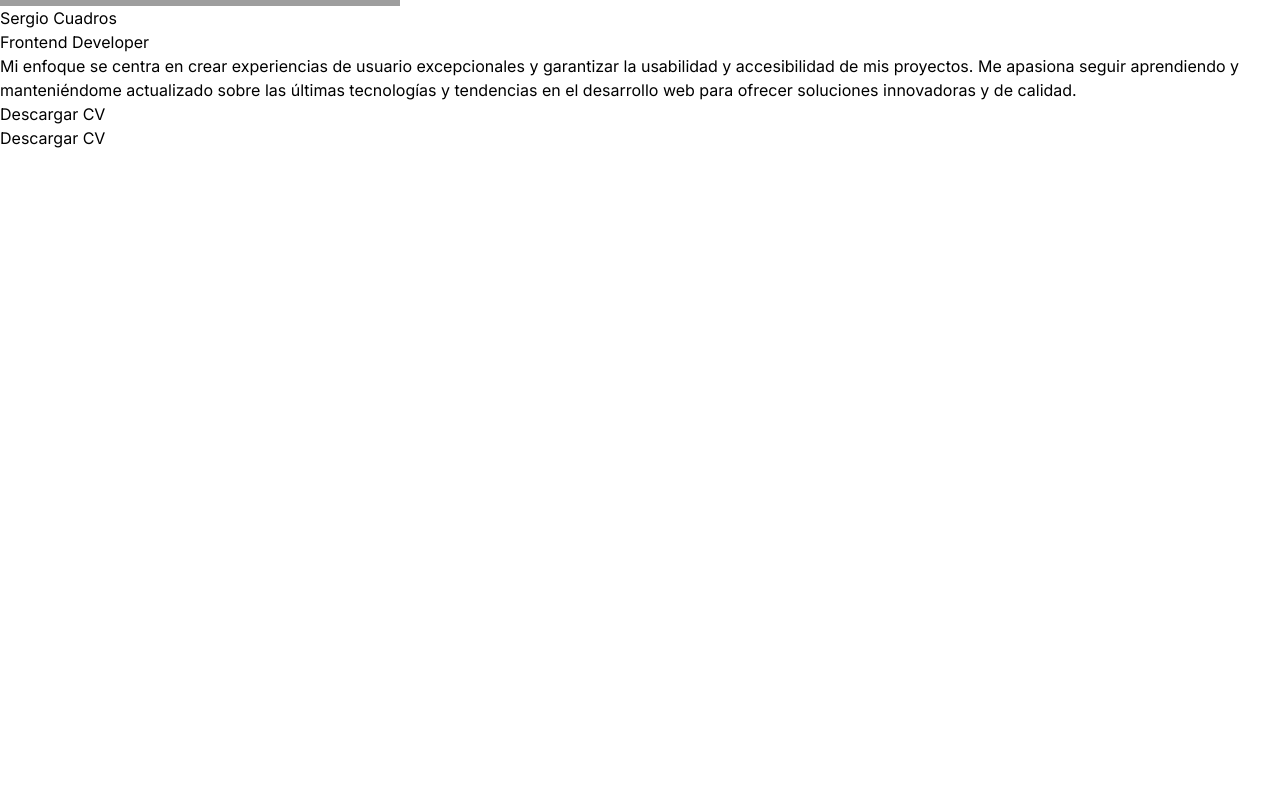
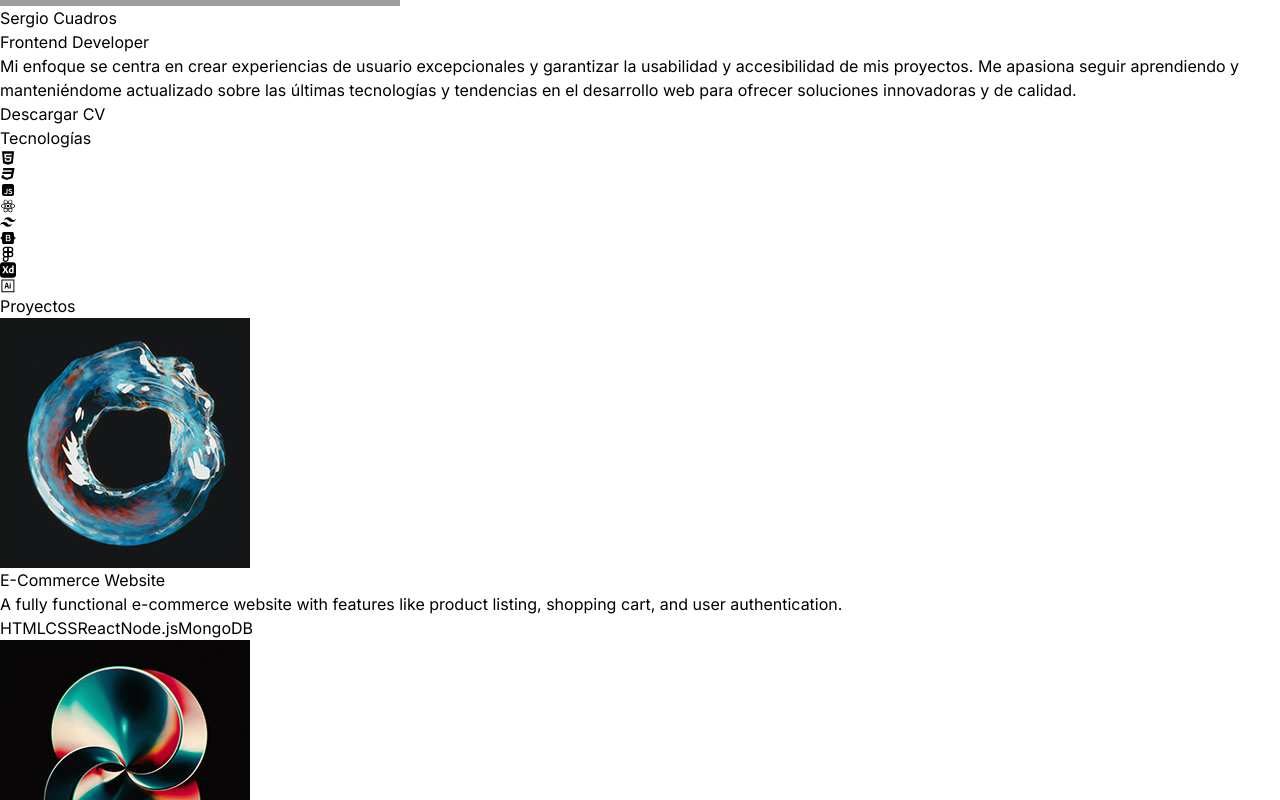
Before and after one commit to SergioCuadros/PortafolioReact, a React (Vite) app: page / in a window 1280 px wide. Shown: the part 400-1200 px from the top of the page. Before the commit the page ends 800 px from the top, so only its background shows below. Built offline with nearby package versions, Linux system fonts and the light colour scheme; grey boxes are pictures that could not be loaded.

Commit message:
feat: section skills, project

```diff
--- a/src/App.jsx
+++ b/src/App.jsx
@@ -1,5 +1,7 @@
 import Navbar from "./components/Navbar"
 import Hero from "./components/Hero"
+import Tecnos from "./components/Tecnos"
+import { Projects } from "./components/Projects"
 const App = () => {
   return (
     <div className="overflow-x-hidden text-stone-300 antialiased">
@@ -10,6 +12,8 @@ const App = () => {
       <div className="container mx-auto px-8">
         <Navbar/>
         <Hero/>
+        <Tecnos/>
+        <Projects/>
       </div>
     </div>
   )
--- a/src/components/Hero.jsx
+++ b/src/components/Hero.jsx
@@ -25,7 +25,7 @@ const Hero = () => {
             <p className="my-2 max-w-lg py-6 text-xl leading-relaxed tracking-tighter">
               {HERO_CONTENT}
             </p>
-            <a
+            {/* <a
               href="/resume.pdf"
               target="_blank"
               rel="noopener noreferrer"
@@ -33,7 +33,7 @@ const Hero = () => {
               className="bg-white rounded-full p-4 text-sm text-stone-800 mb-10 hover:bg-stone-800 hover:text-white transition-colors duration-300 ease-in-out"
             >
               Descargar CV
-            </a>
+            </a> */}
 
             <a href="/resume.pdf" target="_blank" download className="group relative w-32 h-12 text-neutral-50 bg-neutral-800 p-2 overflow-hidden ">
               <p className="absolute  font-bold z-10  duration-500"> Descargar CV</p>
--- /dev/null
+++ b/src/components/Projects.jsx
@@ -0,0 +1,32 @@
+import { PROJECTS } from "../constants"
+
+export const Projects = () => {
+  return (
+    <div className="pb-4">
+        <h2 className="my-20 text-center text-4xl">Proyectos</h2>
+        <div>
+            {PROJECTS.map((project, index) =>(
+                <div key={index} className="mb-8 flex flex-wrap lg:justify-center">
+                    <div className="w-full lg:w-1/4">
+                     <img src={project.image}
+                        width={250}
+                        height={250}
+                        alt={project.title}
+                        className="mb-6 rounded"
+                     />
+                    </div>
+                    <div className="w-full max-w-xl lg:w-3/4">
+                      <h3 className="mb-2 font-semibold text-2xl">{project.title}</h3>
+                      <p className="mb-4 text-stone-400">{project.description}</p>
+                      {project.technologies.map((tech, index)=>(
+                        <span className="mr-2 rounded bg-stone-900 p-2 text-sm font-medium text-stone-300" key={index}>
+                            {tech}
+                        </span>
+                      ))}
+                    </div>
+                </div>
+            ))}
+        </div>
+    </div>
+  )
+}
--- /dev/null
+++ b/src/components/Tecnos.jsx
@@ -0,0 +1,46 @@
+import { DiIllustrator } from "react-icons/di"
+import { FiFigma } from "react-icons/fi"
+import { RiBootstrapFill, RiCss3Fill, RiCss3Line, RiHtml5Fill, RiJavascriptFill, RiNeteaseCloudMusicFill, RiReactjsFill, RiTailwindCssFill } from "react-icons/ri"
+import { SiAdobexd } from "react-icons/si"
+
+
+
+const Tecnos = () => {
+  return (
+    <div className="pb-24">
+        <h2 className="flex flex-wrap items-center justify-center gap-4">Tecnologías</h2>
+        <div className="flex flex-wrap items-center justify-center gap-4">
+            <div>
+                <RiHtml5Fill className="text-7xl text-white-400"/>
+            </div>
+            <div className="p-4">
+                <RiCss3Fill className="text-7xl text-white-400"/>
+            </div>
+            <div className="p-4">
+                <RiJavascriptFill className="text-7xl text-white-400"/>
+            </div>
+            <div className="p-4">
+                <RiReactjsFill className="text-7xl text-white-400"/>
+            </div>
+            <div className="p-4">
+                <RiTailwindCssFill className="text-7xl text-white-400"/>
+            </div>
+            <div className="p-4">
+                <RiBootstrapFill className="text-7xl text-white-400"/>
+            </div>
+            <div className="p-4">
+                <FiFigma className="text-7xl text-white-400"/>
+            </div>
+            <div className="p-4">
+                <SiAdobexd className="text-7xl text-white-400"/>
+            </div>
+            <div className="p-4">
+                <DiIllustrator className="text-7xl text-white-400"/>
+            </div>
+
+        </div>
+    </div>
+  )
+}
+
+export default Tecnos
```
